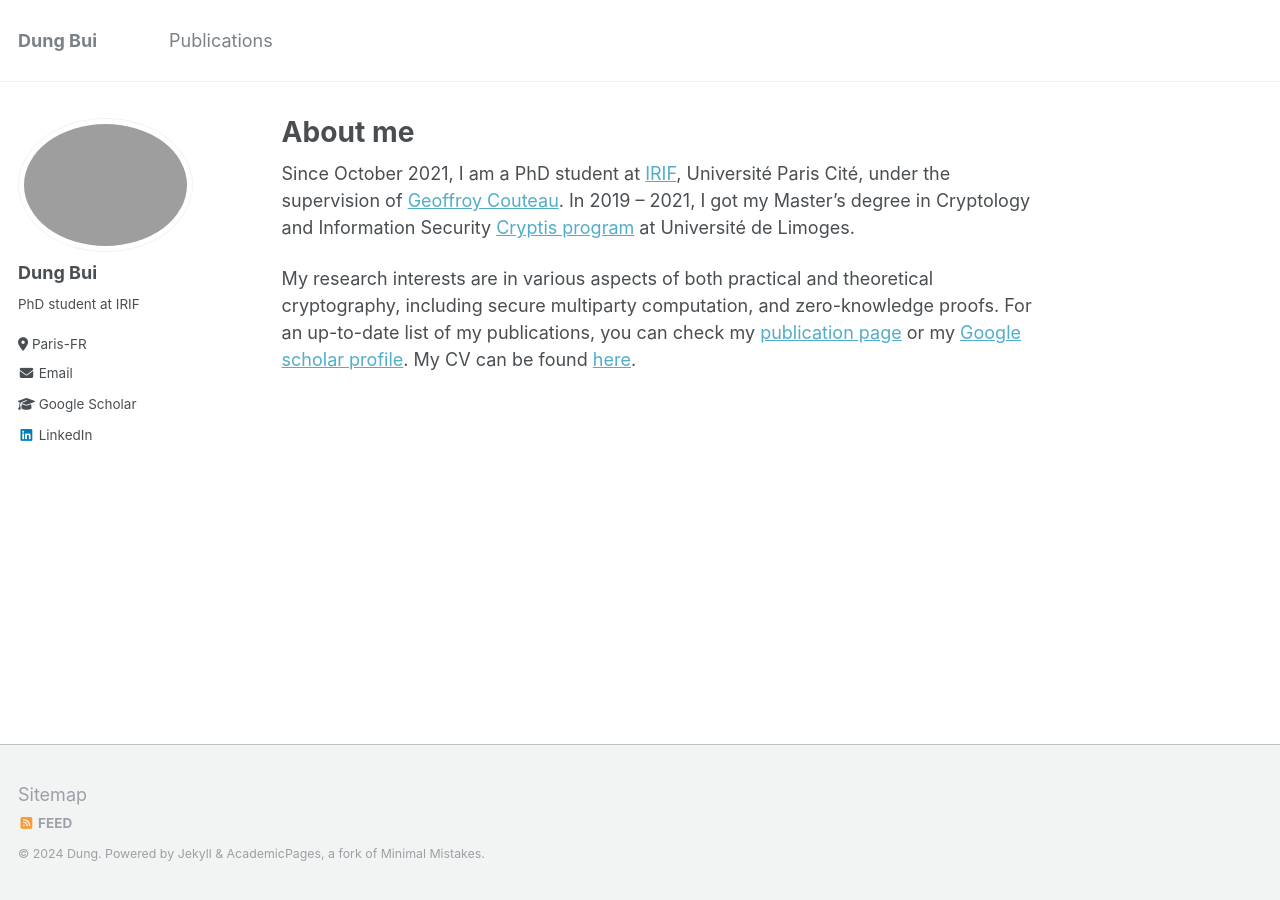
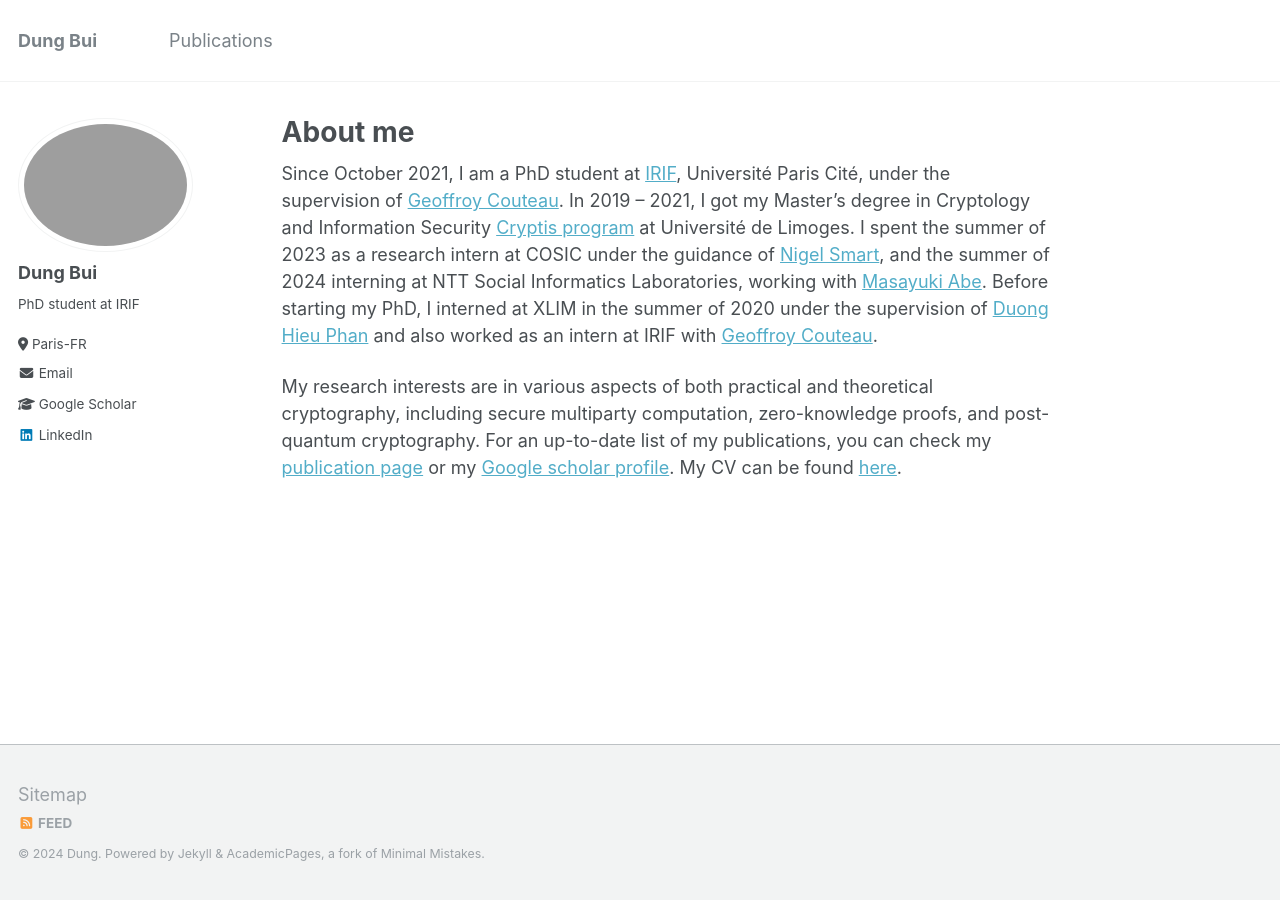
Before and after one commit to dungbui15/dungbui15.github.io, a Jekyll site: the page built from _pages/about.md, in a window 1280 px wide. Built offline with Jekyll 4.4.1, drawn with Linux system fonts in a browser that asks for light colours.

Commit message:
Update about.md

```diff
--- a/_pages/about.md
+++ b/_pages/about.md
@@ -7,6 +7,6 @@ redirect_from:
   - /about.html
 ---
 
-Since October 2021, I am a PhD student at [IRIF](https://www.irif.fr/), Université Paris Cité, under the supervision of [Geoffroy Couteau](https://geoffroycouteau.github.io/). In 2019 -- 2021, I got my Master's degree in Cryptology and Information Security [Cryptis program](https://www.cryptis.fr/) at Université de Limoges.
+Since October 2021, I am a PhD student at [IRIF](https://www.irif.fr/), Université Paris Cité, under the supervision of [Geoffroy Couteau](https://geoffroycouteau.github.io/). In 2019 -- 2021, I got my Master's degree in Cryptology and Information Security [Cryptis program](https://www.cryptis.fr/) at Université de Limoges. I spent the summer of 2023 as a research intern at COSIC under the guidance of [Nigel Smart](https://nigelsmart.github.io/), and the summer of 2024 interning at NTT Social Informatics Laboratories, working with [Masayuki Abe](https://security-kouza.github.io/nanacov/). Before starting my PhD, I interned at XLIM in the summer of 2020 under the supervision of [Duong Hieu Phan](https://www.di.ens.fr/users/phan/index.html) and also worked as an intern at IRIF with [Geoffroy Couteau](https://geoffroycouteau.github.io/).
 
-My research interests are in various aspects of both practical and theoretical cryptography, including secure multiparty computation, and zero-knowledge proofs. For an up-to-date list of my publications, you can check my [publication page](https://dungbui15.github.io/publications/) or my [Google scholar profile](https://scholar.google.com/citations?user=StGOHMUAAAAJ&hl=en&authuser=1). My CV can be found [here](/files/PhD_CV.pdf).
+My research interests are in various aspects of both practical and theoretical cryptography, including secure multiparty computation, zero-knowledge proofs, and post-quantum cryptography. For an up-to-date list of my publications, you can check my [publication page](https://dungbui15.github.io/publications/) or my [Google scholar profile](https://scholar.google.com/citations?user=StGOHMUAAAAJ&hl=en&authuser=1). My CV can be found [here](/files/PhD_CV.pdf).
```
